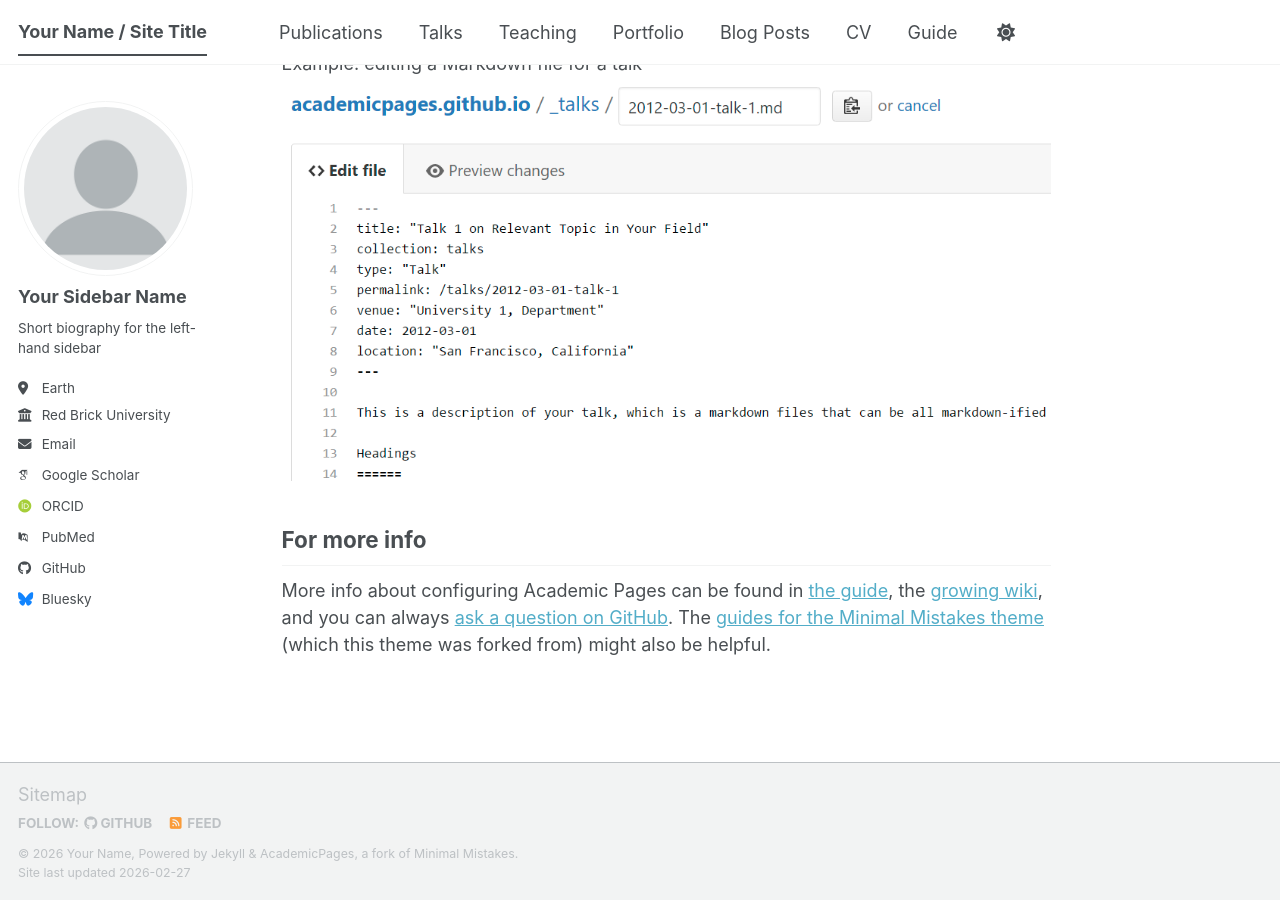
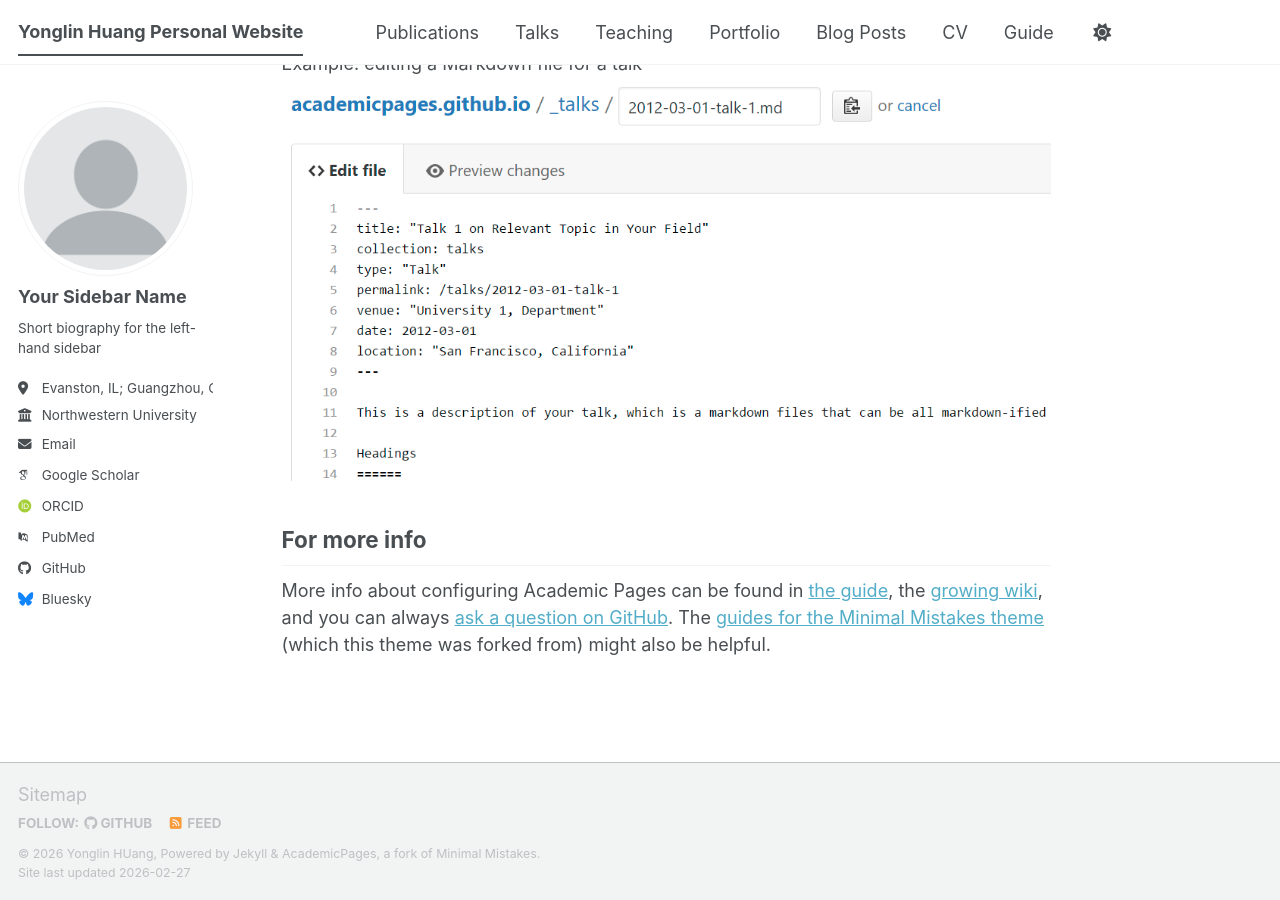
Before and after one commit to yonglinhhyl/yonglinhhyl.github.io, a Jekyll site: the page built from _pages/about.md, in a window 1280 px wide and 900 px high, scrolled down 2720 px. Built offline with Jekyll 4.4.1, drawn with Linux system fonts in a browser that asks for light colours; some web fonts are replaced; a script bundle is joined from its source files by our own code; library files that are not in the unit come from our copies.

Commit message:
Update personal information in _config.yml

```diff
--- a/_config.yml
+++ b/_config.yml
@@ -9,9 +9,9 @@
 # Basic Site Settings
 locale                   : "en-US"
 site_theme               : "default" # The available themes options are "default", "air", "sunrise", "mint", "dirt" and "contrast"
-title                    : "Your Name / Site Title"
+title                    : "Yonglin Huang Personal Website"
 title_separator          : "-"
-name                     : &name "Your Name"
+name                     : &name "Yonglin HUang"
 description              : &description "Your Name's academic portfolio"   # Update this with a general description of your site, this is the default if not overridden by a page
 url                      : https://academicpages.github.io # The base hostname & protocol for your site e.g. "https://[your GitHub username].github.io",
                                                            # or if you already have some other page hosted on Github then use "https://[your GitHub username].github.io/[Your Repo Name]"
@@ -27,10 +27,10 @@ author:
   name             : "Your Sidebar Name"
   pronouns         : # example: "she/her"
   bio              : "Short biography for the left-hand sidebar"
-  location         : "Earth"
-  employer         : "Red Brick University"
+  location         : "Evanston, IL; Guangzhou, China"
+  employer         : "Northwestern University"
   uri              : # URL
-  email            : "none@example.org"
+  email            : "yonglin.huang@northwestern.edu"
 
   # Academic websites
   academia         : # URL
```
